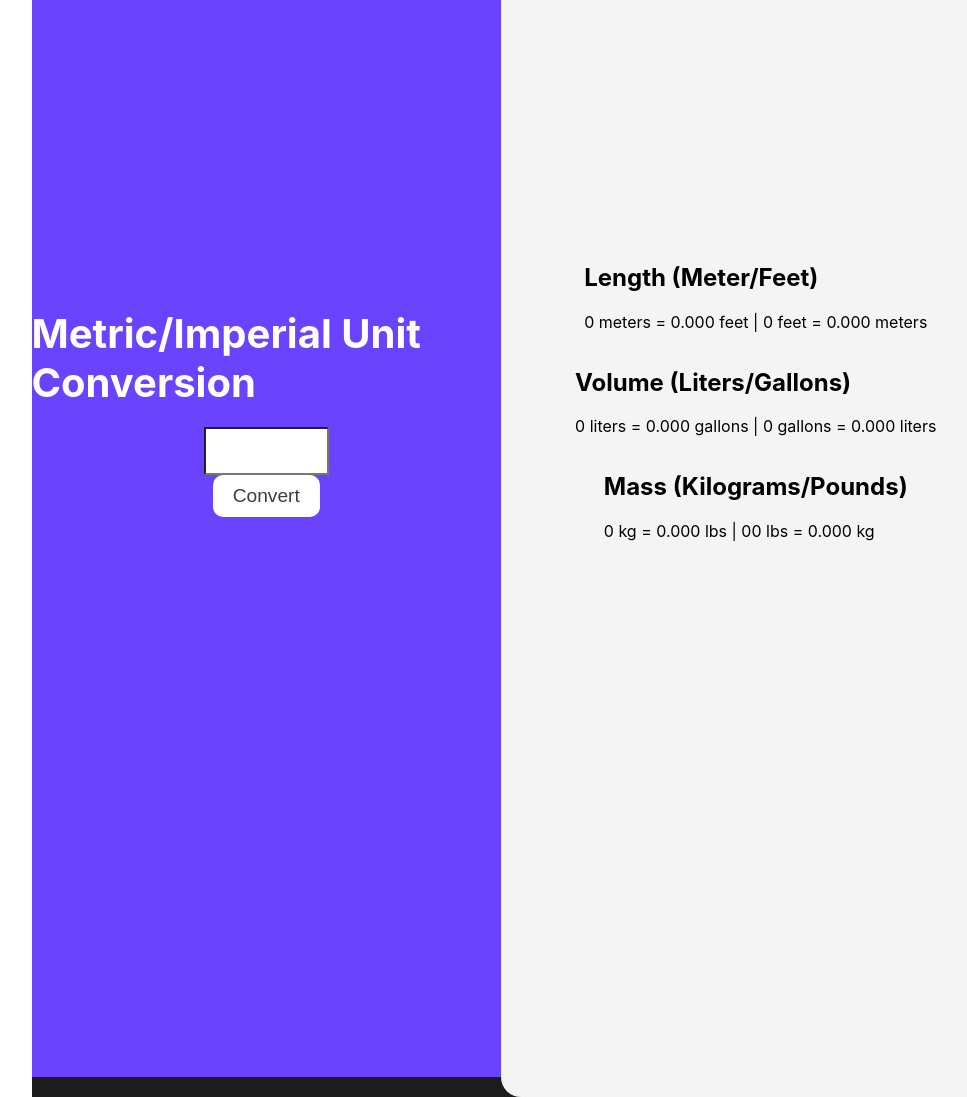
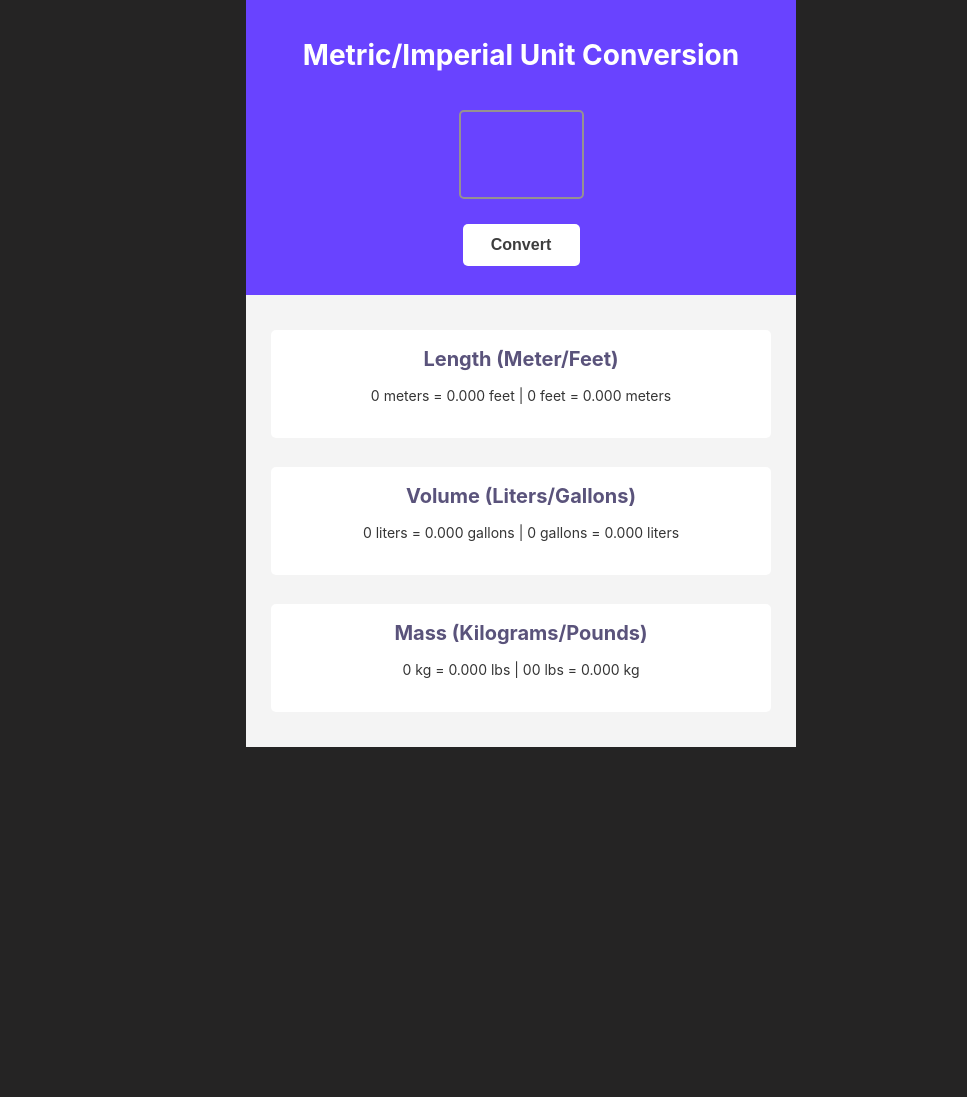
Before and after one commit to Dalton-Moore/unit-converter, a plain HTML site: page index.html in a window 1280 px wide. Shown: the top 1097 px of the page, without its empty margins (119-1086 px from the left). After the commit the page ends 800 px from the top, so only its background shows below. Drawn offline with Linux system fonts and the light colour scheme.

Commit message:
CSS and JS
Fixed sizing issues, was using to many divs on CSS. less is better.
added JS for conversions, has bug somewhere, will need to fix. i think it is just the button.

```diff
--- a/index.css
+++ b/index.css
@@ -41,19 +41,17 @@ background color container2
 */
 
 
-
 body {
-    margin: 0 auto;
+    margin: 0px auto;
     display: flex;
     justify-content: center;
     align-items: center;
-    height: 100vh;
+    /* height: 100vh; */
     font-family: "Inter", serif;
+    background-color: #252424;
 }
 
-.wrapper {
-    /* width: 100%;
-    height: 100%; */
+/* .wrapper {
     display: flex;
     align-items: center;
     justify-content: center;
@@ -63,59 +61,104 @@ body {
     padding-top: 64px;
     padding-bottom: 64px;
     border-radius: 5px;
-}
+} */
+
+/* .container {
+    background-color: #1F2937;
+    height: 550px;
+    width: 729px;
+} */
 
 
 
-/* container 1, h1, button */
-
-.container1 h1 {
-    color: #FFFFFF;
-    font-size: 2.5rem;
-    margin-bottom: 20px;
-}
-
-.container1 button {
-    background-color: #FFFFFF;
-    color: #3D3D3D;
-    border: none;
-    border-radius: 10px;
-    padding: 10px 20px;
-    font-size: 1.2rem;
-    cursor: pointer;
-    transition: background-color 0.3s ease, color 0.3s ease;
-}
-
+/* container 1, h1, button----------------------------------------------------------------------------------- */
 
 .container1 {
     background-color: #6943FF;
-    width: 100%;
-    height: 100%;
+    width: 550px;
+    height: 285px;
     display: flex;
     flex-direction: column;
     align-items: center;
     justify-content: center;
+    padding-bottom: 10px;
 }
 
+.h1-text {
+    font-size: 28px;
+    color: #FFFFFF;
+    text-align: center;
+    /* margin-top: -75px; */
+}
 
-/* btn */
+/* input and btn */
 
-#input {
+#input-el {
+    width: 117px;
+    height: 83px;
+    border: 2px solid #969191;
+    border-radius: 5px;
+    margin-bottom: 20px;
+    margin-top: 20px;
+    font-size: 58px;
+    font-weight: bolder;
+    text-align: center;
+    color: #FFFFFF;
+    background-color: #6943FF;
+}
+
+#input-el::placeholder {
+    color: #FFFFFF;
+}
+
+#convert-btn {
     width: 117px;
     height: 42px;
+    font-size: 16px;
+    font-weight: bold;
     background-color: #FFFFFF;
+    border: none;
+    border-radius: 5px;
     color: #3D3D3D;
+    margin-top: 5px;
+    cursor: pointer;
+    /* cursor: pointer; */
+}
 
+#convert-btn:hover {
+    background-color: #E0E0E0;
+    transition: 0.3s;
 }
+
+/* length, Volume, Mass */
 
 .container2 {
     background-color: #F4F4F4;
-    width: 100%;
-    height: 100%;
     display: flex;
     flex-direction: column;
     align-items: center;
-    justify-content: center;
-    border-radius: 20px;
-    padding: 20px;
+    gap: 29px;
+    padding-top: 35px;
+    padding-bottom: 35px;
 }
+
+.container2-1 {
+    width: 500px;
+    height: 108px;
+    background-color: #FFFFFF;
+    color: #5A537B;
+    border-radius: 5px;
+}
+
+.container2-1 h2 {
+    font-size: 20px;
+    font-weight: bold;
+    color: #5A537B;
+    text-align: center;
+}
+
+.container2-1 p {
+    font-size: 14px;
+    color: #353535;
+    text-align: center;
+}
--- a/index.html
+++ b/index.html
@@ -8,10 +8,11 @@
 </head>
     <body>
         <div class="wrapper">
+            <div class="container">
                 <div class="container1">
-                <h1>Metric/Imperial Unit Conversion</h1>
-                <input type="text" name="convert" id="input" placeholder>
-                <button id="convert-btn" class="btn" onclick="convertUnits()">
+                    <h1 class="h1-text">Metric/Imperial Unit Conversion</h1>
+                    <input type="text" name="convert" id="input-el" placeholder>
+                    <button id="convert-btn" onclick="convertUnits()">
                         Convert
                     </button>
                 </div>
@@ -33,6 +34,7 @@
                     </div>
                 </div>
             </div>
+        </div>
      <script src="index.js"></script>
     </body>
 </html>
--- a/index.js
+++ b/index.js
@@ -0,0 +1,68 @@
+/*
+1 meter = 3.281 feet
+1 liter = 0.264 gallon
+1 kilogram = 2.204 pound
+ctr + I
+*/
+
+
+// variables for the input and output elements
+let inputEl = document.getElementById("input");
+let convetBtn = document.getElementById("convert-btn");
+let lengthEl = document.getElementById("length-el");
+let volumeEl = document.getElementById("volume-el");
+let massEl = document.getElementById("mass-el");
+
+
+
+
+// variables for the conversion factors
+const meterToFeet = 3.281;
+const literToGallon = 0.264;
+const kilogramToPound = 2.204;
+const feetToMeter = 1 / meterToFeet;
+const gallonToLiter = 1 / literToGallon;
+const poundToKilogram = 1 / kilogramToPound;
+
+// event listeners for the buttons
+convertBtn.addEventListener("click", function() {
+    let baseValue = parseFloat(inputEl.value);
+
+    // if statement that takes the DOM and returns a string message
+    if (isNaN(baseValue)) {
+        lengthEl.textContent = "Please enter a valid number.";
+        volumeEl.textContent = "Please enter a valid number.";
+        massEl.textContent = "Please enter a valid number.";
+        return;
+    }
+
+    // DOM elements to display them via template strings and ${} passing in the baseValue and multiplying it by the variables for calculcations and using .toFixed method converts numbers to string and rounded it up (3)
+    lengthEl.textContent = `
+    ${baseValue} meters = ${(baseValue * meterToFeet).toFixed(3)} feet |
+    ${baseValue} feet = ${(baseValue * feetToMeter).toFixed(3)} meters`;
+
+    volumeEl.textContent = `
+    ${baseValue} liters = ${(baseValue * literToGallon).toFixed(3)} gallons |
+    ${baseValue} gallons = ${(baseValue * gallonToLiter).toFixed(3)} liters`;
+
+    massEl.textContent = `
+    ${baseValue} kilograms = ${(baseValue * kilogramToPound).toFixed(3)} pounds |
+    ${baseValue} pounds = ${(baseValue * poundToKilogram).toFixed(3)} kilograms`;
+
+    inputEl.value = ""; // clear the input field after conversion
+});
+
+
+// event lister for the input field to trigger the conversion when the Enter key is pressed
+inputEl.addEventListener("keypress", function(event) {
+    if (event.key === "Enter") { // check if the Enter key is pressed
+        convertBtn.click(); // trigger the click event of the convert button
+    }
+});
+
+// addevent listener for the inputel varito max numbers you can enter is 0-3
+inputEl.addEventListener("input", function() {
+    if (inputEl.value.length > 3) { // check if the input length is greater than 3
+        inputEl.value = inputEl.value.slice(0, 3); // slice the input value to keep only the first 3 characters
+    }
+});
```
Lines whose indentation alone changed are shown as unchanged.
